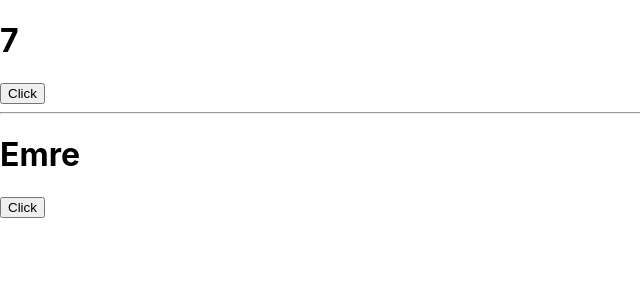
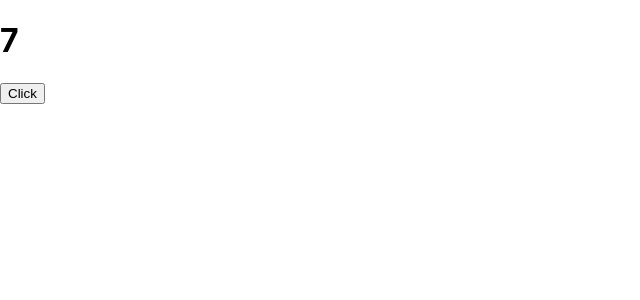
Before and after one commit to emregokgedik/patikaTasks, a React (Create React App) app in the folder Front-End Course/2.Intermediate Level Front-End Course/1.React/Lifecycle in React/lifecycle-in-react/: page / in a window 1280 px wide. Shown: the top 300 px of the page, without its empty margins (0-640 px from the left). Built offline with nearby package versions, Linux system fonts and the light colour scheme.

Commit message:
Refactor: Remove unused state and effects in Counter component

```diff
--- a/Front-End Course/2.Intermediate Level Front-End Course/1.React/Lifecycle in React/lifecycle-in-react/src/components/Counter.js
+++ b/Front-End Course/2.Intermediate Level Front-End Course/1.React/Lifecycle in React/lifecycle-in-react/src/components/Counter.js
@@ -2,7 +2,6 @@ import { useState, useEffect } from "react";
 
 function Counter() {
   const [number,setNumber] = useState(0)
-  const [name,setName] = useState("Emre")
 
   useEffect(() => {
     console.log("Component mounted");
@@ -18,19 +17,11 @@ function Counter() {
     console.log("Number state updated");
   },[number])
 
-  useEffect(()=>{
-    console.log("Name state updated");
-  },[name])
-
   return (
     <div>
       <h1>{number}</h1>
       <button onClick={()=>setNumber(number+1)}>Click</button>
 
-      <hr/>
-
-      <h1>{name}</h1>
-      <button onClick={()=>setName("Ahmet")}>Click</button>
     </div>
   );
 }
```
